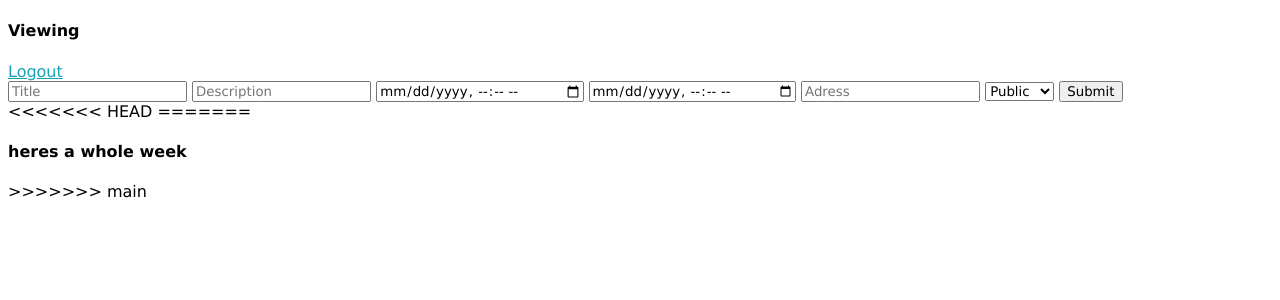
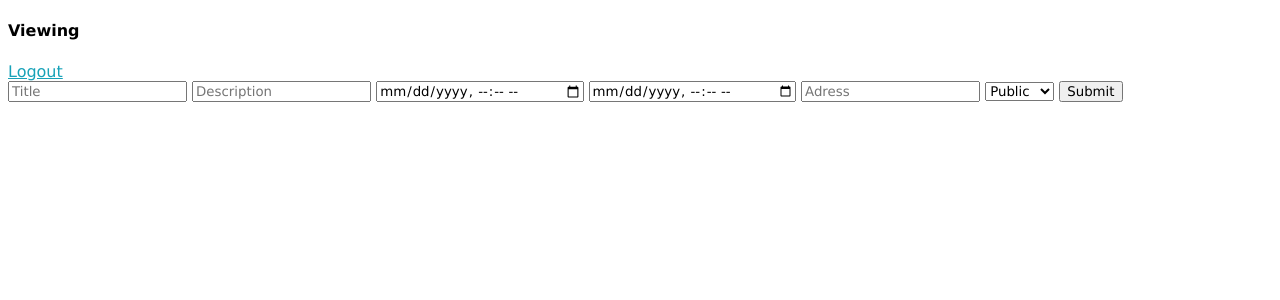
Before and after one commit to nheyland/MyWeek, a Django app: template planner/templates/planner.html in a window 1280 px wide. Shown: the top 300 px of the page. Run offline with Django 3.2, Linux system fonts and the light colour scheme; the template is opened without the code that fills it, so the values that code supplies are empty.

Commit message:
minor change for merge

```diff
--- a/planner/templates/planner.html
+++ b/planner/templates/planner.html
@@ -30,13 +30,6 @@
         <!-- 2021-02-23T01:01 -->
 
     </form>
-<<<<<<< HEAD
-=======
-
-
-
-    <h4>heres a whole week</h4>
->>>>>>> main
     {{week | safe }}
     {{cal | safe}}
     <script>
```
